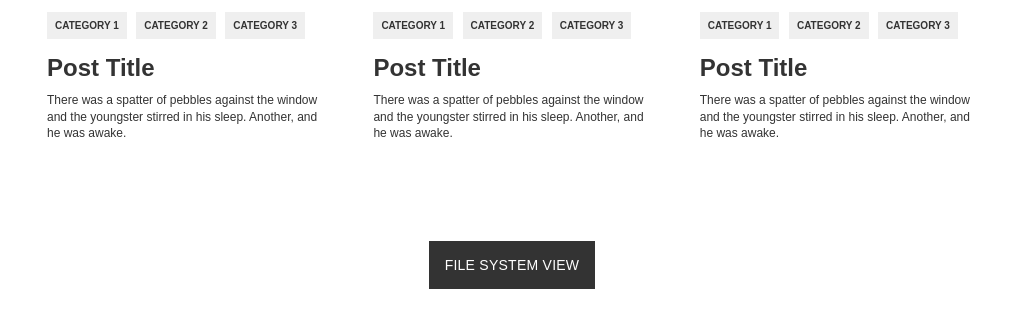
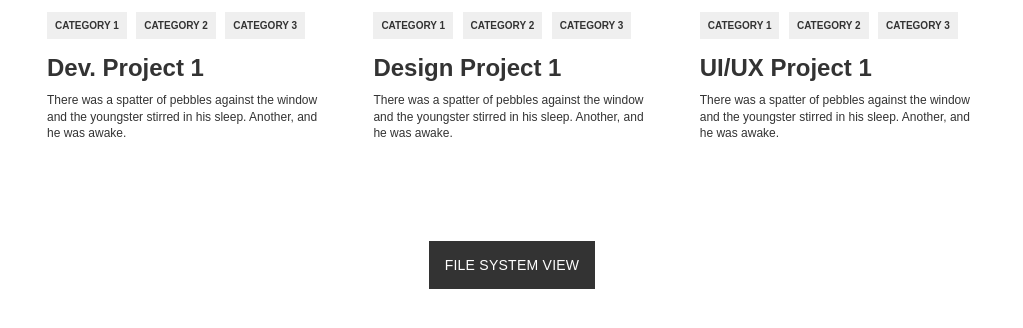
Before and after one commit to jrmykolyn/sfco-tofs, a plain HTML site: page index.html in a window 1280 px wide. Shown: the part 258-586 px from the top of the page, without its empty margins (128-1151 px from the left). Drawn offline with nearby package versions, Linux system fonts and the light colour scheme.

Commit message:
Completed minor adjustments to placeholder/'demo' content.

```diff
--- a/index.html
+++ b/index.html
@@ -20,7 +20,7 @@
     </header>
     <main class="main-content">
       <!-- PLACEHOLDER CONTENT - START -->
-      <article class="post-preview" data-tofs-category="projects" data-tofs-title="Post Title" data-tofs-link="http://www.google.ca/">
+      <article class="post-preview" data-tofs-category="projects" data-tofs-title="Dev. Project 1" data-tofs-link="http://stackoverflow.com/">
         <header class="post-preview__header"></header>
         <div class="post-preview__body">
           <ul class="post-categories">
@@ -28,13 +28,13 @@
             <li>Category 2</li>
             <li>Category 3</li>
           </ul>
-          <h2 class="post-title">Post Title</h2>
+          <h2 class="post-title">Dev. Project 1</h2>
           <p class="post-excerpt">
             There was a spatter of pebbles against the window and the youngster stirred in his sleep. Another, and he was awake.
           </p>
         </div>
       </article><!-- .post-preview -->
-      <article class="post-preview" data-tofs-category="projects" data-tofs-title="Post Title" data-tofs-link="http://www.google.ca/">
+      <article class="post-preview" data-tofs-category="projects" data-tofs-title="Design Project 1" data-tofs-link="https://themeforest.net/">
         <header class="post-preview__header"></header>
         <div class="post-preview__body">
           <ul class="post-categories">
@@ -42,13 +42,13 @@
             <li>Category 2</li>
             <li>Category 3</li>
           </ul>
-          <h2 class="post-title">Post Title</h2>
+          <h2 class="post-title">Design Project 1</h2>
           <p class="post-excerpt">
             There was a spatter of pebbles against the window and the youngster stirred in his sleep. Another, and he was awake.
           </p>
         </div>
       </article><!-- .post-preview -->
-      <article class="post-preview" data-tofs-category="projects" data-tofs-title="Post Title" data-tofs-link="http://www.google.ca/">
+      <article class="post-preview" data-tofs-category="projects" data-tofs-title="UI/UX Project 1" data-tofs-link="https://thenounproject.com/">
         <header class="post-preview__header"></header>
         <div class="post-preview__body">
           <ul class="post-categories">
@@ -56,7 +56,7 @@
             <li>Category 2</li>
             <li>Category 3</li>
           </ul>
-          <h2 class="post-title">Post Title</h2>
+          <h2 class="post-title">UI/UX Project 1</h2>
           <p class="post-excerpt">
             There was a spatter of pebbles against the window and the youngster stirred in his sleep. Another, and he was awake.
           </p>
```
